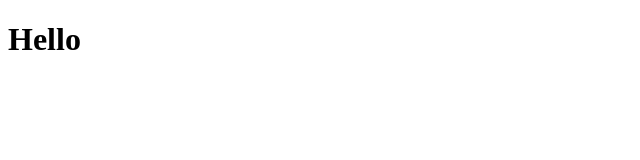
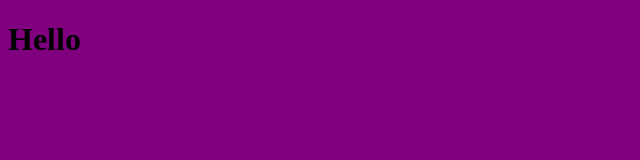
Before and after one commit to draft2/draft2.github.io, a plain HTML site: page index.html in a window 1280 px wide. Shown: the whole page, without its empty margins (0-640 px from the left). Drawn offline with Linux system fonts and the light colour scheme.

Commit message:
added css

```diff
--- a/index.html
+++ b/index.html
@@ -3,6 +3,7 @@
 <head>
 	<meta charset="UTF-8">
 	<title>Document</title>
+	<link rel="stylesheet" href="styles.css">
 </head>
 <body>
 <h1>Hello</h1>
--- /dev/null
+++ b/styles.css
@@ -0,0 +1,4 @@
+body{
+background: purple;
+
+}
```
